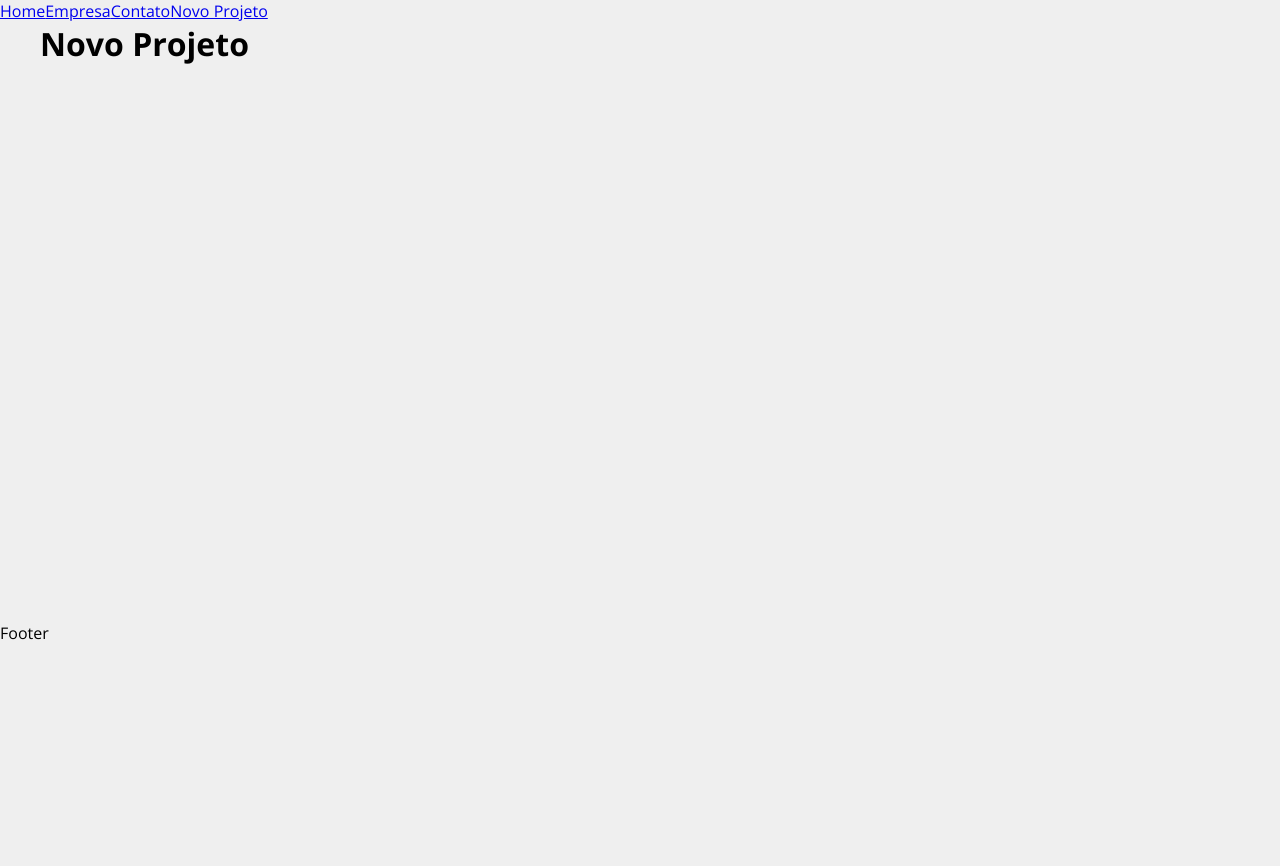
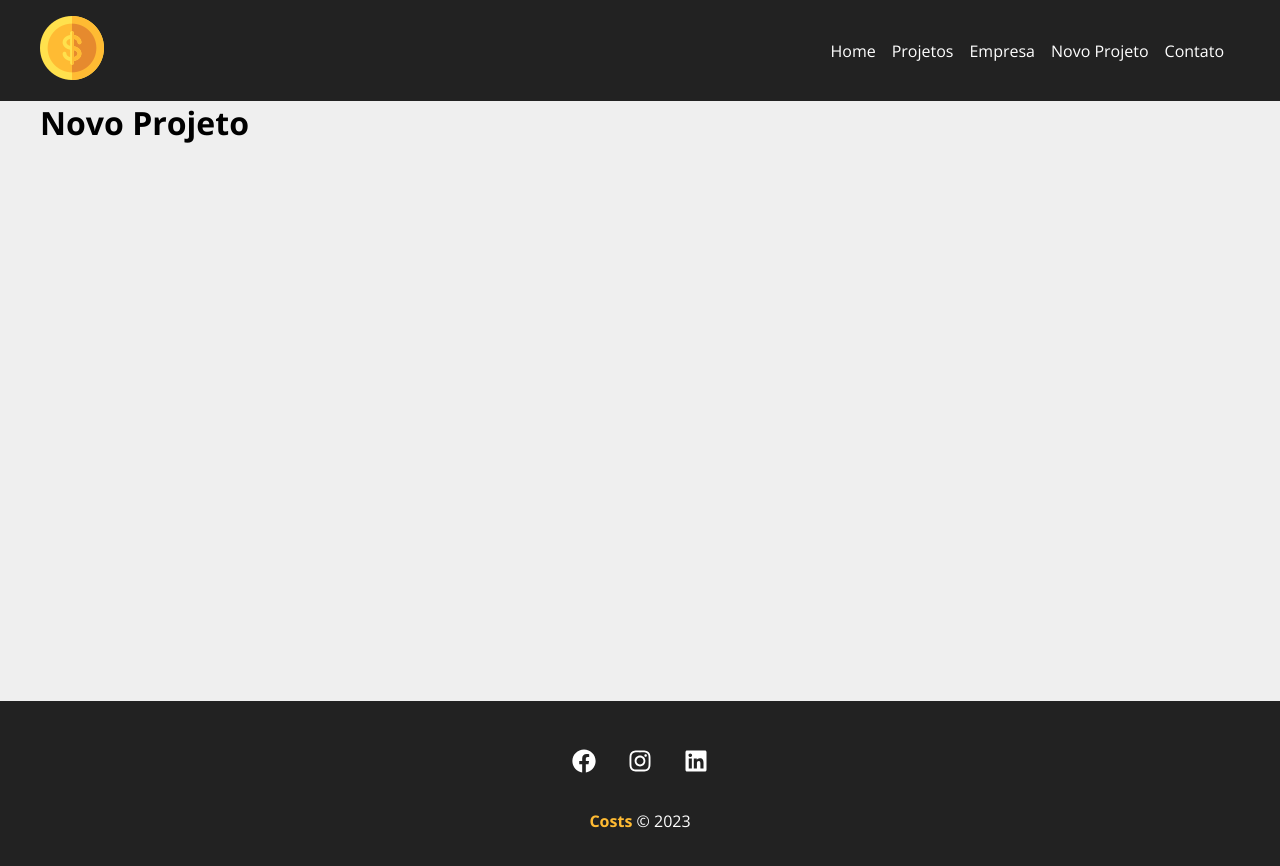
Before and after one commit to victorlobo92/costs, a React (Create React App) app: page /new-project in a window 1280 px wide. Shown: the top 866 px of the page. Before the commit the page ends 800 px from the top, so only its background shows below. Built offline with nearby package versions, Linux system fonts and the light colour scheme.

Commit message:
Class: 2

```diff
--- a/src/App.js
+++ b/src/App.js
@@ -1,25 +1,21 @@
 import { BrowserRouter as Router, Routes, Route, Link } from 'react-router-dom'
 import * as page from './components/pages/Pages'
-import Container from './components/layouts/Container'
+import * as layout from './components/layouts/Layouts'
 
 function App() {
   return (
     <Router>
-      <div>
-        <Link to="/">Home</Link>
-        <Link to="/company">Empresa</Link>
-        <Link to="/contact">Contato</Link>
-        <Link to="/new-project">Novo Projeto</Link>
-      </div>
-      <Container customClass="min-height">
+      <layout.Navbar />
+      <layout.Container customClass="min-height">
         <Routes>
           <Route exact path="/" element={<page.Home />} />
+          <Route exact path="/projects" element={<page.Projects />} />
           <Route exact path="/company" element={<page.Company />} />
           <Route exact path="/contact" element={<page.Contact />} />
           <Route exact path="/new-project" element={<page.NewProject />} />
         </Routes>
-      </Container>
-      <p>Footer</p>
+      </layout.Container>
+      <layout.Footer />
     </Router>
   );
 }
--- /dev/null
+++ b/src/components/layouts/Footer.js
@@ -0,0 +1,23 @@
+import { FaFacebook, FaInstagram, FaLink, FaLinkedin } from 'react-icons/fa'
+import styles from './Footer.module.css'
+
+export default function Footer() {
+    return (
+        <footer className={styles.footer}>
+            <ul className={styles.social_list}>
+                <li>
+                    <FaFacebook />
+                </li>
+                <li>
+                    <FaInstagram />
+                </li>
+                <li>
+                    <FaLinkedin />
+                </li>
+            </ul>
+            <p className={styles.copy_right}>
+                <span>Costs</span> &copy; 2023
+            </p>
+        </footer>
+    )
+}
--- /dev/null
+++ b/src/components/layouts/Footer.module.css
@@ -0,0 +1,34 @@
+.footer {
+    background-color: #222;
+    color: #fff;
+    padding: 3em;
+    text-align: center;
+}
+
+.social_list {
+    display: flex;
+    justify-content: center;
+    list-style-type: none;
+}
+
+.social_list li {
+    margin: 0 1em;
+}
+
+.social_list li:hover {
+    color: #ffbb33;
+}
+
+.social_list svg {
+    font-size: 1.5em;
+    cursor: pointer;
+}
+
+.copy_right {
+    margin-top: 2em;
+}
+
+.copy_right span {
+    font-weight: bold;
+    color: #ffbb33;
+}
--- /dev/null
+++ b/src/components/layouts/Layouts.js
@@ -0,0 +1,5 @@
+import Container from './Container'
+import Footer from './Footer'
+import Navbar from './Navbar'
+
+export { Container, Footer, Navbar }
--- /dev/null
+++ b/src/components/layouts/Navbar.js
@@ -0,0 +1,33 @@
+import { Link } from 'react-router-dom'
+import Container from './Container'
+import styles from './Navbar.module.css'
+import logo from '../../img/costs_logo.png'
+
+export default function Navbar() {
+    return (
+        <nav className={styles.navbar}>
+            <Container>
+                <Link to="/">
+                    <img src={logo} alt="Costs" />
+                </Link>
+                <ul className={styles.list}>
+                    <li className={styles.item}>
+                        <Link to="/">Home</Link>
+                    </li>
+                    <li className={styles.item}>
+                        <Link to="/projects">Projetos</Link>
+                    </li>
+                    <li className={styles.item}>
+                        <Link to="/company">Empresa</Link>
+                    </li>
+                    <li className={styles.item}>
+                        <Link to="/new-project">Novo Projeto</Link>
+                    </li>
+                    <li className={styles.item}>
+                        <Link to="/contact">Contato</Link>
+                    </li>
+                </ul>
+            </Container>
+        </nav>
+    )
+}
--- /dev/null
+++ b/src/components/layouts/Navbar.module.css
@@ -0,0 +1,26 @@
+.navbar {
+    display: flex;
+    justify-content: space-between;
+    background-color: #222;
+    padding: 1em;
+}
+
+.list {
+    display: flex;
+    list-style: none;
+    align-items: center;
+}
+
+.item {
+    margin-right: 1em;
+}
+
+.item a {
+    color: #fff;
+    text-decoration: none;
+}
+
+.item a:hover {
+    color: #ffbb33;
+    text-decoration: none;
+}
--- a/src/components/pages/Pages.js
+++ b/src/components/pages/Pages.js
@@ -2,5 +2,6 @@ import Home from './Home'
 import Company from './Company'
 import Contact from './Contact'
 import NewProject from './NewProject'
+import Projects from './Projects'
 
-export { Home, Company, Contact, NewProject }
+export { Home, Company, Contact, NewProject, Projects }
--- /dev/null
+++ b/src/components/pages/Projects.js
@@ -0,0 +1,3 @@
+export default function Projects() {
+    return <h1>Projects</h1>
+}
```
